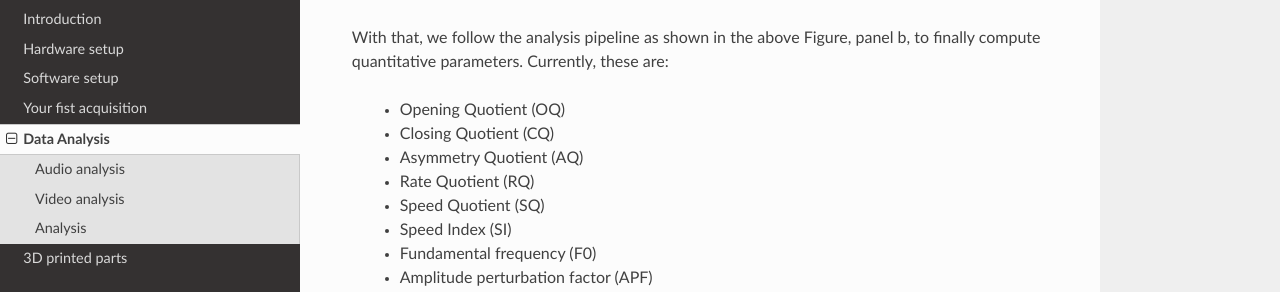
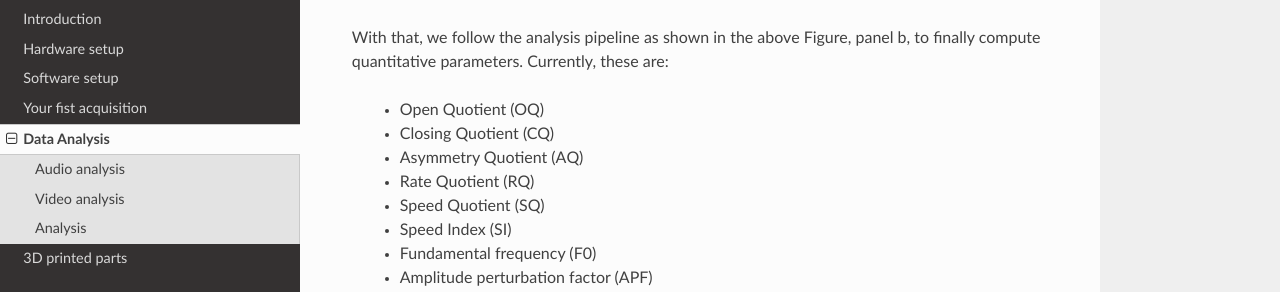
Before and after one commit to karbenatek/openhsv, a Sphinx documentation site: the page built from docs/source/userguide/4_Data_analysis.rst, in a window 1280 px wide and 900 px high, scrolled down 1249 px. Shown: the part 158-450 px from the top of the window. Built offline with Sphinx 7.4.7 and the Read the Docs theme 2.0.0, drawn with Linux system fonts in a browser that asks for light colours.

Commit message:
Update 4_Data_analysis.rst

```diff
--- a/docs/source/userguide/4_Data_analysis.rst
+++ b/docs/source/userguide/4_Data_analysis.rst
@@ -38,7 +38,7 @@ Next, we use the segmented glottal area to
 With that, we follow the analysis pipeline as shown in the above Figure, panel b,
 to finally compute quantitative parameters. Currently, these are:
 
-    * Opening Quotient (OQ)
+    * Open Quotient (OQ)
     * Closing Quotient (CQ)
     * Asymmetry Quotient (AQ)
     * Rate Quotient (RQ)
```
